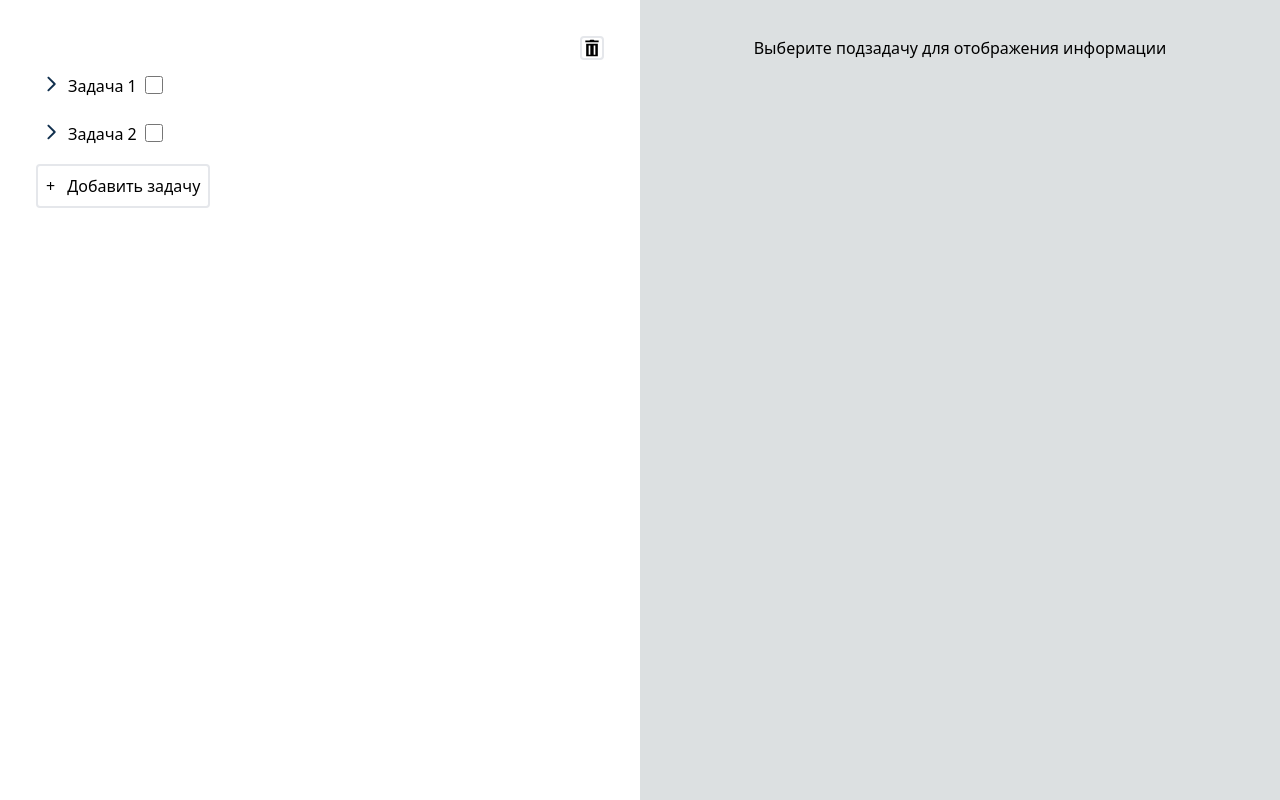
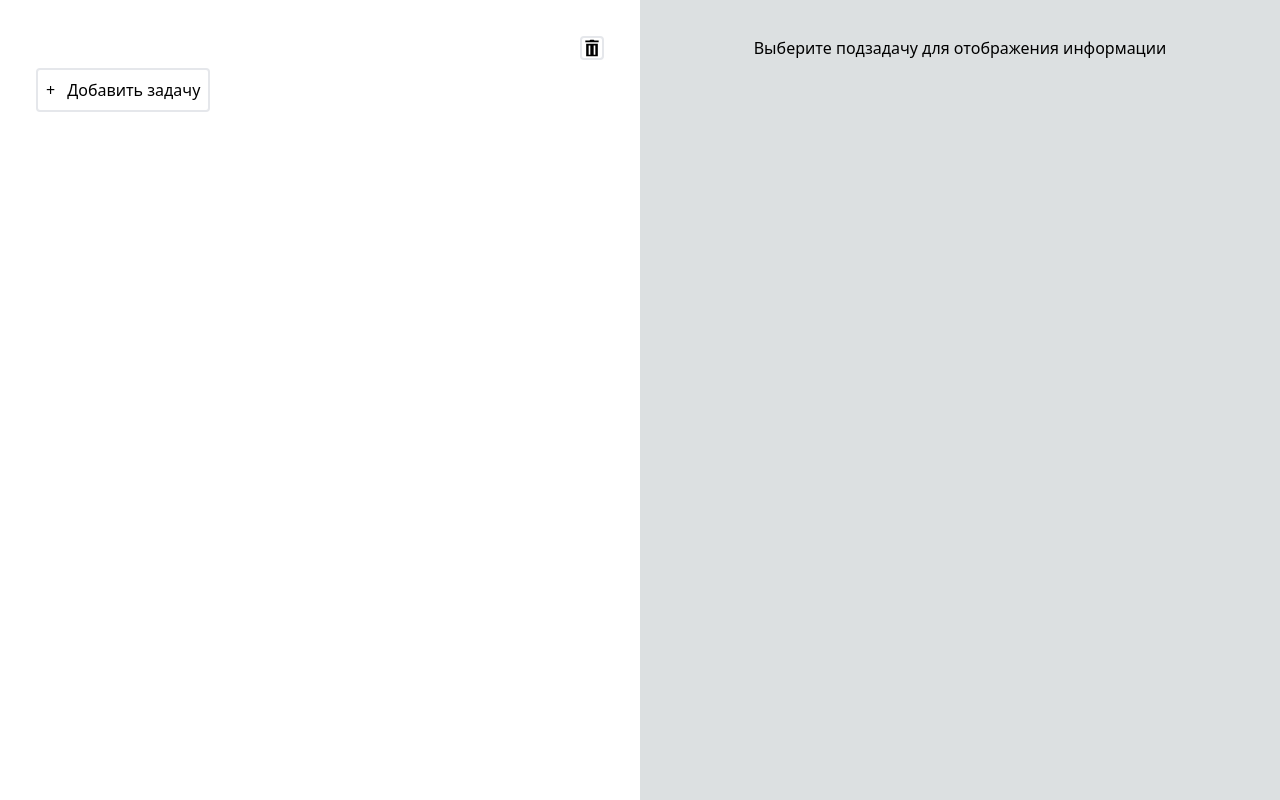
Before and after one commit to ConquestSucks/todoapp, a React (Create React App) app: page / in a window 1280 px wide. Built offline with nearby package versions, Linux system fonts and the light colour scheme.

Commit message:
added local storage

```diff
--- a/src/pages/MainPage.tsx
+++ b/src/pages/MainPage.tsx
@@ -8,7 +8,7 @@ import { ReactComponent as Trash } from '../media/trash.svg'
 import { ReactComponent as Edit } from '../media/edit.svg'
 import TaskPopup from '../components/TaskPopup';
 
-function MainPage() {
+const MainPage = () => {
     const [selectedTask, setSelectedTask] = useState<Task | null>(null);
     const [isPopupOpen, setIsPopUpOpen] = useState<boolean>(false);
 
--- a/src/task.store.ts
+++ b/src/task.store.ts
@@ -1,32 +1,24 @@
-import { makeAutoObservable } from 'mobx';
+import { makeAutoObservable, autorun } from 'mobx';
 import Task from './task';
 
 class TaskStore {
-    tasks : Array<Task>;
+    tasks : Array<Task> = [];
     activeParentId : number = -1;
     isEditName : boolean = false;
     isEditDescription : boolean = false;
 
     constructor() {
-        this.tasks = [
-            new Task(0, 'Задача 1', 'Текст 1',
+        makeAutoObservable(this);
 
-                [
-                    new Task(1,'Задача 1.1','Текст 1.1',
-                        [
-                            new Task(5,'Задача 1.1.1','Текст 1.1.1',
+        const savedTasks = localStorage.getItem('tasks');
 
-                            ),
-                        ]
-                    ),
-                    new Task(2,'Задача 1.2', 'Текст 1.2') ],
-            ),
-            new Task(3, 'Задача 2', 'Текст 2',
+        if(savedTasks) {
+            this.tasks = JSON.parse(savedTasks);
+        }
 
-                [ new Task(4,'Задача 2.2', 'Текст 2.2') ],
-            ),
-        ];
-        makeAutoObservable(this);
+        autorun(()=> {
+            localStorage.setItem('tasks', JSON.stringify(this.tasks))
+        })
     }
 
     findTaskById(id: number): Task | undefined {
```
